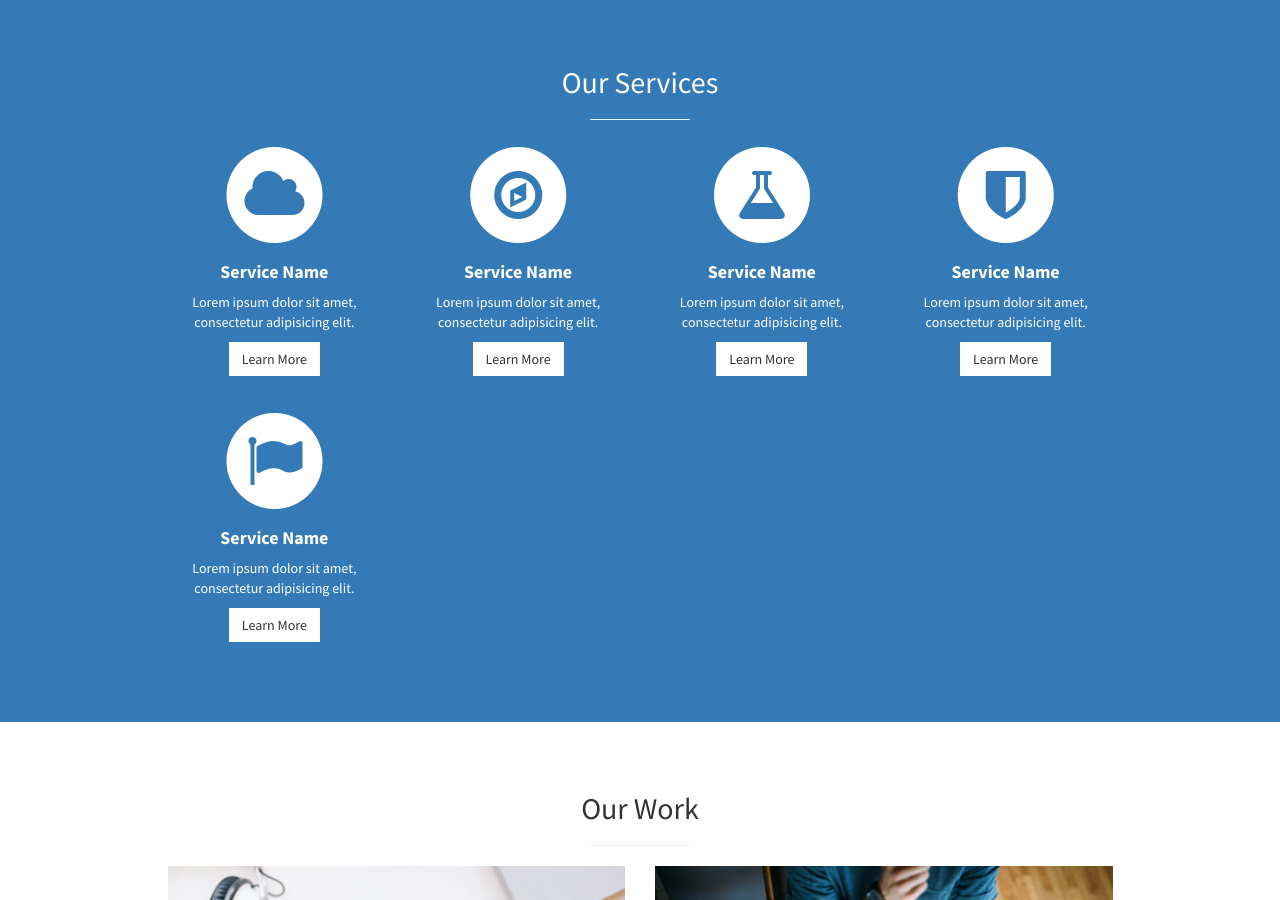
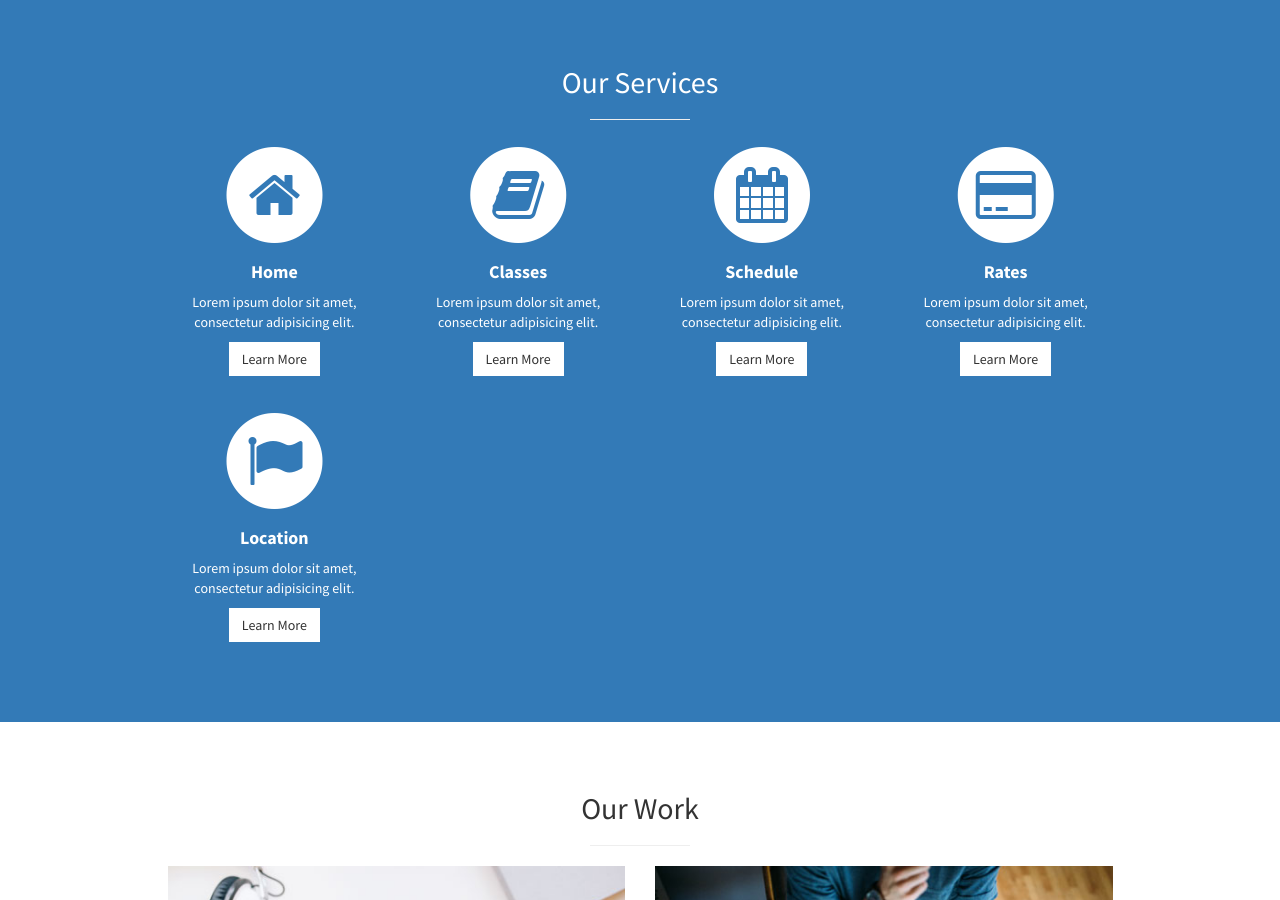
Before and after one commit to oregonjudo/oregonjudo.github.io, a Jekyll site: the page built from index.html, in a window 1280 px wide and 900 px high, scrolled down 1116 px. Built offline with Jekyll 4.4.1, drawn with Linux system fonts in a browser that asks for light colours.

Commit message:
layout...

```diff
--- a/_includes/services.html
+++ b/_includes/services.html
@@ -10,10 +10,10 @@
             <div class="service-item">
               <span class="fa-stack fa-4x">
               <i class="fa fa-circle fa-stack-2x"></i>
-              <i class="fa fa-cloud fa-stack-1x text-primary"></i>
+              <i class="fa fa-home fa-stack-1x text-primary"></i>
             </span>
               <h4>
-                <strong>Service Name</strong>
+                <strong>Home</strong>
               </h4>
               <p>Lorem ipsum dolor sit amet, consectetur adipisicing elit.</p>
               <a href="#" class="btn btn-light">Learn More</a>
@@ -23,10 +23,10 @@
             <div class="service-item">
               <span class="fa-stack fa-4x">
               <i class="fa fa-circle fa-stack-2x"></i>
-              <i class="fa fa-compass fa-stack-1x text-primary"></i>
+              <i class="fa fa-book fa-stack-1x text-primary"></i>
             </span>
               <h4>
-                <strong>Service Name</strong>
+                <strong>Classes</strong>
               </h4>
               <p>Lorem ipsum dolor sit amet, consectetur adipisicing elit.</p>
               <a href="#" class="btn btn-light">Learn More</a>
@@ -36,10 +36,10 @@
             <div class="service-item">
               <span class="fa-stack fa-4x">
               <i class="fa fa-circle fa-stack-2x"></i>
-              <i class="fa fa-flask fa-stack-1x text-primary"></i>
+              <i class="fa fa-calendar fa-stack-1x text-primary"></i>
             </span>
               <h4>
-                <strong>Service Name</strong>
+                <strong>Schedule</strong>
               </h4>
               <p>Lorem ipsum dolor sit amet, consectetur adipisicing elit.</p>
               <a href="#" class="btn btn-light">Learn More</a>
@@ -49,10 +49,10 @@
             <div class="service-item">
               <span class="fa-stack fa-4x">
               <i class="fa fa-circle fa-stack-2x"></i>
-              <i class="fa fa-shield fa-stack-1x text-primary"></i>
+              <i class="fa fa-credit-card fa-stack-1x text-primary"></i>
             </span>
               <h4>
-                <strong>Service Name</strong>
+                <strong>Rates</strong>
               </h4>
               <p>Lorem ipsum dolor sit amet, consectetur adipisicing elit.</p>
               <a href="#" class="btn btn-light">Learn More</a>
@@ -65,7 +65,7 @@
               <i class="fa fa-flag fa-stack-1x text-primary"></i>
             </span>
               <h4>
-                <strong>Service Name</strong>
+                <strong>Location</strong>
               </h4>
               <p>Lorem ipsum dolor sit amet, consectetur adipisicing elit.</p>
               <a href="#" class="btn btn-light">Learn More</a>
```
